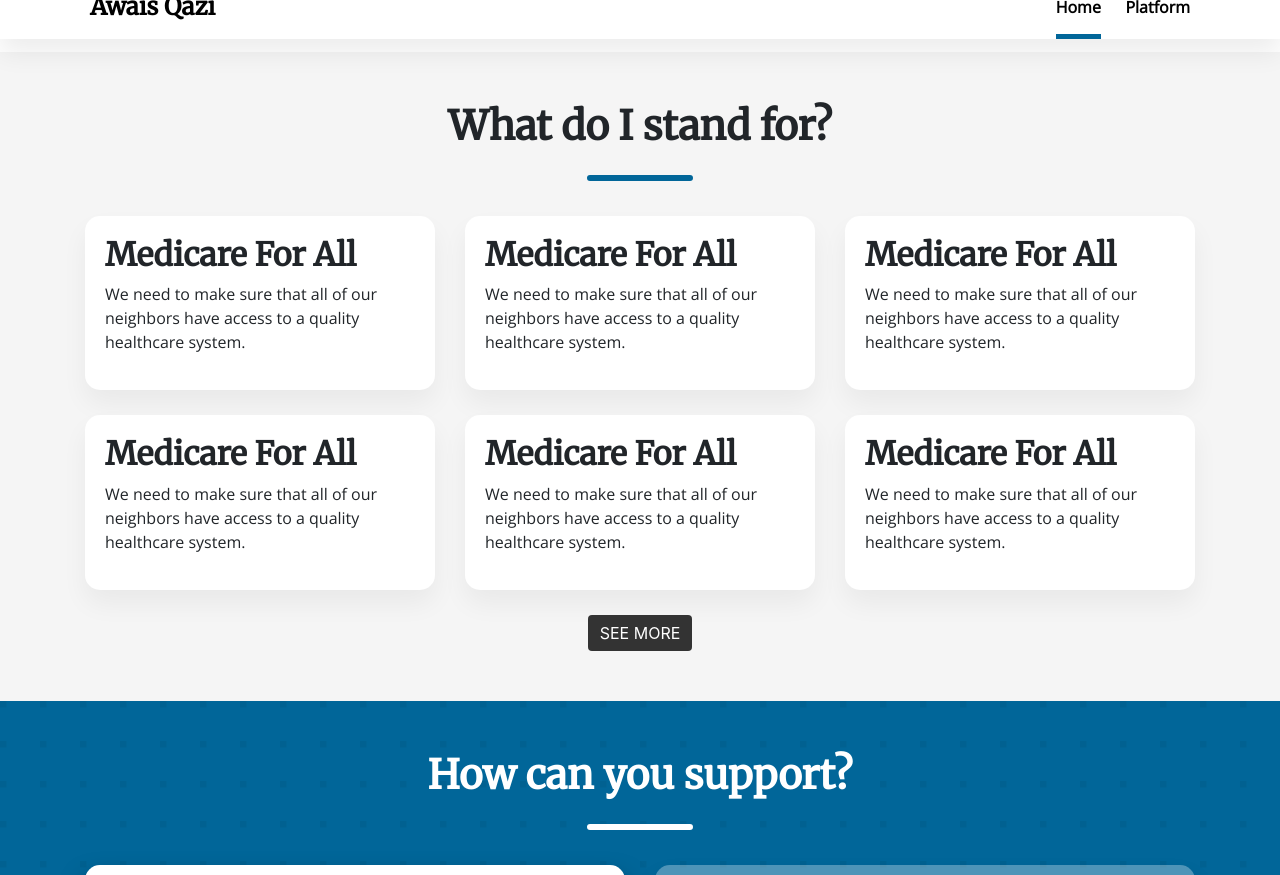
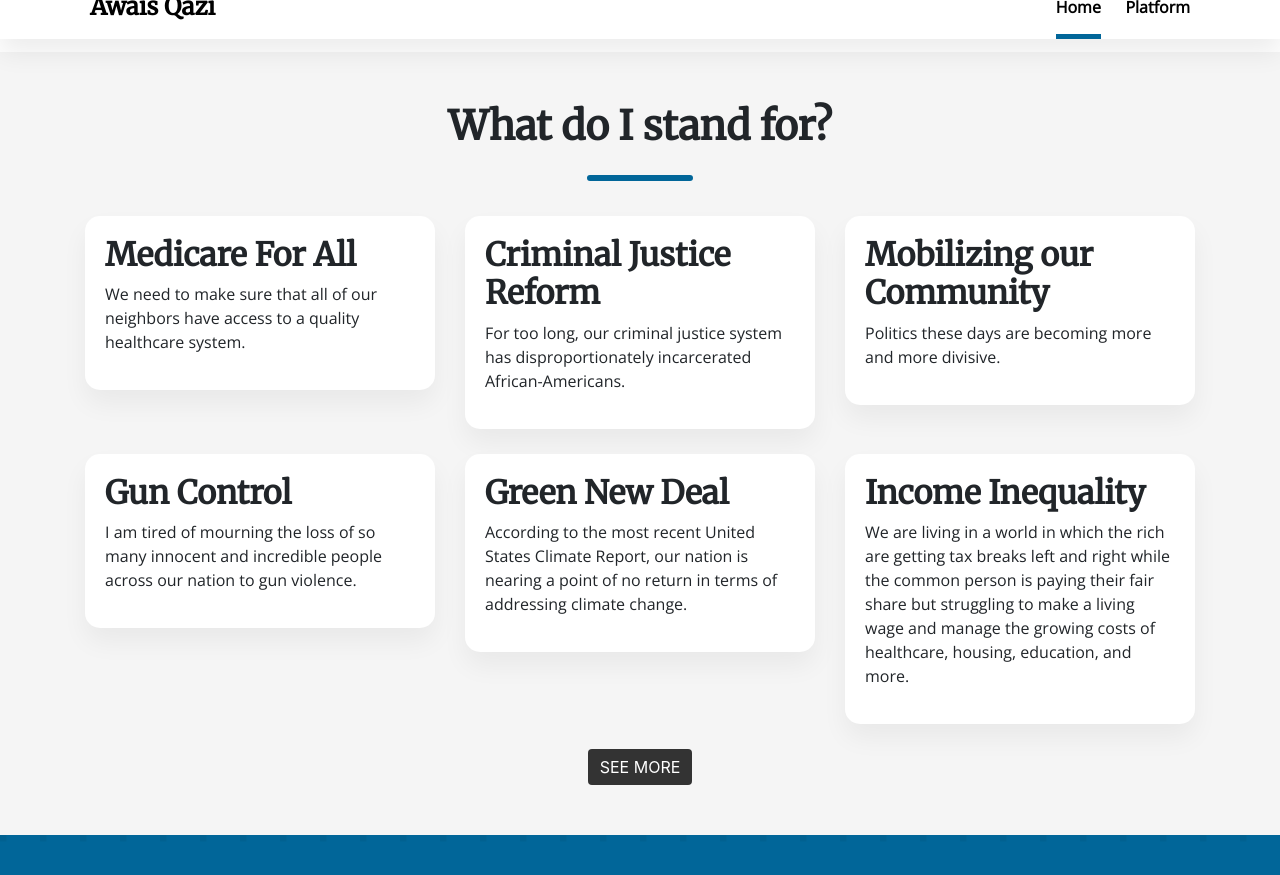
Before and after one commit to ymsimei/qazi-campaign, a Jekyll site: the page built from index.md, in a window 1280 px wide and 900 px high, scrolled down 1245 px, cut to the strip 25-900 px from the top of the window. Built offline with Jekyll 4.4.1, drawn with Linux system fonts in a browser that asks for light colours; nearby versions of some CDN libraries.

Commit message:
added issues

```diff
--- a/_layouts/home.html
+++ b/_layouts/home.html
@@ -82,32 +82,32 @@
           </div>
           <div class="col-sm-6 col-md-4">
             <div>
-              <h2>Medicare For All</h2>
-              <p>We need to make sure that all of our neighbors have access to a quality healthcare system.</p>
+              <h2>Criminal Justice Reform</h2>
+              <p>For too long, our criminal justice system has disproportionately incarcerated African-Americans.</p>
             </div>
           </div>
           <div class="col-sm-6 col-md-4">
             <div>
-              <h2>Medicare For All</h2>
-              <p>We need to make sure that all of our neighbors have access to a quality healthcare system.</p>
+              <h2>Mobilizing our Community</h2>
+              <p>Politics these days are becoming more and more divisive.</p>
             </div>
           </div>
           <div class="col-sm-6 col-md-4">
             <div>
-              <h2>Medicare For All</h2>
-              <p>We need to make sure that all of our neighbors have access to a quality healthcare system.</p>
+              <h2>Gun Control</h2>
+              <p>I am tired of mourning the loss of so many innocent and incredible people across our nation to gun violence.</p>
             </div>
           </div>
           <div class="col-sm-6 col-md-4">
             <div>
-              <h2>Medicare For All</h2>
-              <p>We need to make sure that all of our neighbors have access to a quality healthcare system.</p>
+              <h2>Green New Deal</h2>
+              <p>According to the most recent United States Climate Report, our nation is nearing a point of no return in terms of addressing climate change.</p>
             </div>
           </div>
           <div class="col-sm-6 col-md-4">
             <div>
-              <h2>Medicare For All</h2>
-              <p>We need to make sure that all of our neighbors have access to a quality healthcare system.</p>
+              <h2>Income Inequality</h2>
+              <p>We are living in a world in which the rich are getting tax breaks left and right while the common person is paying their fair share but struggling to make a living wage and manage the growing costs of healthcare, housing, education, and more.</p>
             </div>
           </div>
           <div class="col-12 text-center">
```
Also changed, not shown: 1 other file.
